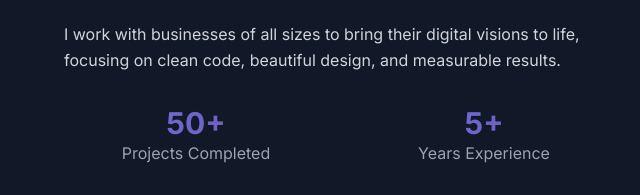
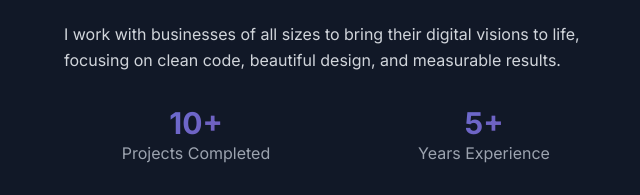
Before and after one commit to sarkarArun00/Portfolio, a plain HTML site: page index.html in a window 1280 px wide. Shown: the part 1025-1220 px from the top of the page, 0-640 px from the left. Drawn offline with nearby package versions, Linux system fonts and the light colour scheme.

Commit message:
Update index.html

```diff
--- a/index.html
+++ b/index.html
@@ -201,7 +201,7 @@
                     </p>
                     <div class="grid grid-cols-2 gap-6">
                         <div class="text-center">
-                            <div class="text-3xl font-bold gradient-text">50+</div>
+                            <div class="text-3xl font-bold gradient-text">10+</div>
                             <div class="text-gray-400">Projects Completed</div>
                         </div>
                         <div class="text-center">
```
